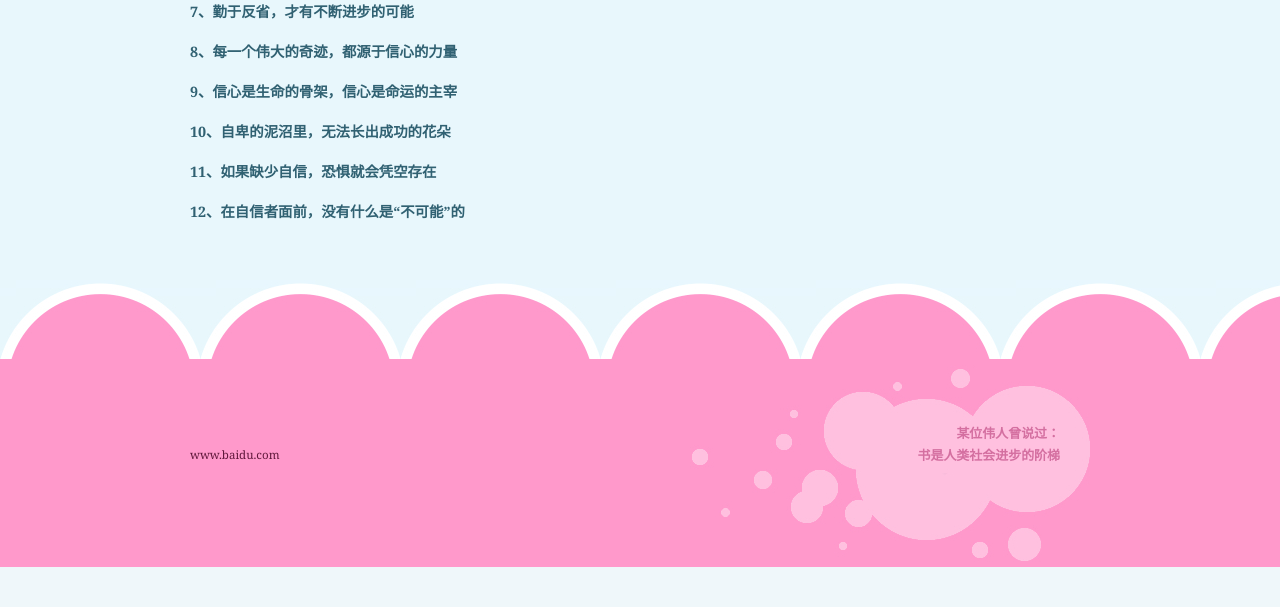
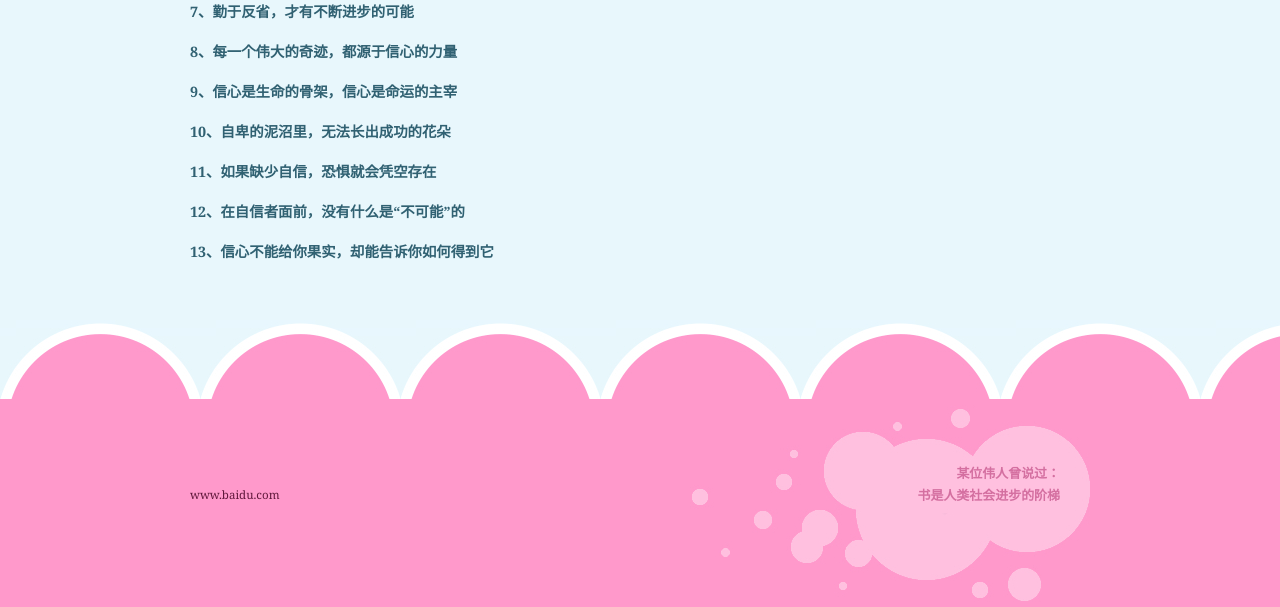
Before and after one commit to crazybaobao/Python, a Django app: page / in a window 1280 px wide. Shown: the part 528-1135 px from the top of the page. Before the commit the page ends 1095 px from the top, so only its background shows below. Run offline with Django 3.2, Linux system fonts and the light colour scheme; data comes from the database, SQL or seed files in the repository.

```diff
--- a/templates/index.html
+++ b/templates/index.html
@@ -34,6 +34,7 @@
         <h5>10、自卑的泥沼里，无法长出成功的花朵</h5><br/>
         <h5>11、如果缺少自信，恐惧就会凭空存在</h5><br/>
         <h5>12、在自信者面前，没有什么是“不可能”的</h5><br/>
+        <h5>13、信心不能给你果实，却能告诉你如何得到它</h5><br/>
 
     </div>
 </div>
```
